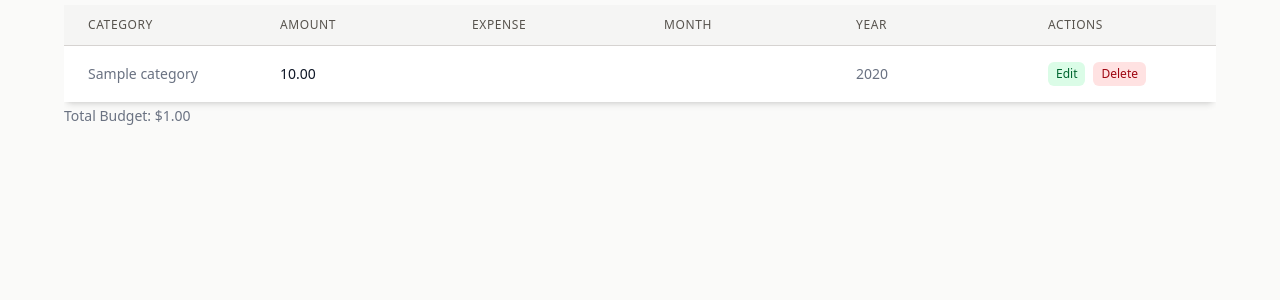
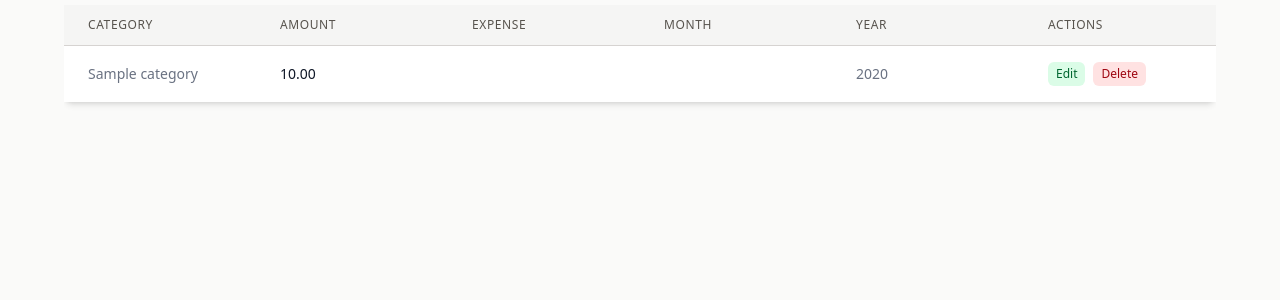
Before and after one commit to Burmese-AI/Financial-Transaction-Tracker, a Django app: template budgets/templates/budgets/budgets.html in a window 1280 px wide. Shown: the part 264-564 px from the top of the page. Run offline with Django 5.2, Linux system fonts and the light colour scheme; tables that the repository leaves empty hold one stand-in row (values such as "Sample post"); the template is opened without the code that fills it: values that come from a table or form of the project are taken from there, most other values are stand-ins (such as "Sample title", 1, 10 or a date in 2020); style sheets or scripts are compiled from the project's sources.

Commit message:
Refactor budgets message component and remove total budget display  budgets_message.html for potential future use. Removed the total budget display from budgets_table.html to streamline the interface. Included the messages component in main.html to ensure consistent user notifications across the application.

```diff
--- a/budgets/templates/budgets/components/budgets_message.html
+++ b/budgets/templates/budgets/components/budgets_message.html
@@ -1,4 +1,4 @@
-<div id="messages" {% if is_oob %}hx-swap-oob="true"{% endif %}>
+<!-- <div id="messages" {% if is_oob %}hx-swap-oob="true"{% endif %}> -->
   {% for message in messages %}
     <div class="fixed top-4 right-4 z-50 p-4 rounded-lg shadow-lg {% if message.tags == 'success' %}bg-green-100 text-green-700{% elif message.tags == 'error' %}bg-red-100 text-red-700{% elif message.tags == 'warning' %}bg-yellow-100 text-yellow-700{% elif message.tags == 'info' %}bg-blue-100 text-blue-700{% else %}bg-gray-100 text-gray-700{% endif %}" role="alert">
       <div class="flex items-center">
@@ -37,4 +37,4 @@
       </div>
     </div>
   {% endfor %}
-</div>
+<!-- </div> -->
--- a/budgets/templates/budgets/partials/budgets_table.html
+++ b/budgets/templates/budgets/partials/budgets_table.html
@@ -24,10 +24,6 @@ id="budget-table"
   {% endfor %}
 </tbody>
 </table>
-<div class="flex justify-between items-center mb-6">
-  <p class="text-sm text-gray-500 mt-1">Total Budget: ${{ total_budget_limit|floatformat:2 }}
-  </p>
-</div>
 <div id="pagination" class="mt-4">
   {% include "budgets/partials/pagination.html" %}
 </div>
--- a/templates/main.html
+++ b/templates/main.html
@@ -13,6 +13,7 @@
   <body class="bg-stone-50 min-h-screen flex flex-col">
     {% include "components/navbar.html" %}
     {% include "components/modal_placeholder.html" %}
+    {% include "components/messages.html" %}
     <main class="max-w-7xl mx-auto px-4 sm:px-6 lg:px-8 py-6 flex-1">
       {% block content %}{% endblock content %}
     </main>
```
